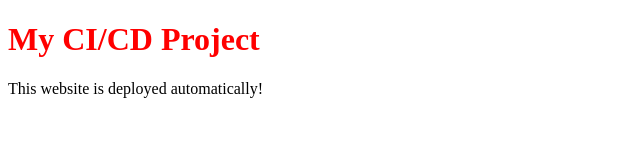
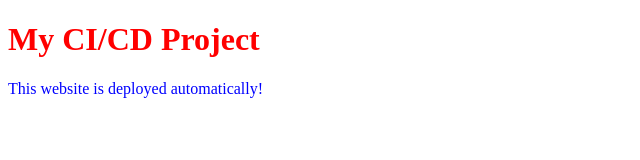
Before and after one commit to raghav834/cicd-learning, a plain HTML site: page index.html in a window 1280 px wide. Shown: the whole page, without its empty margins (0-640 px from the left). Drawn offline with Linux system fonts and the light colour scheme.

```diff
--- a/index.html
+++ b/index.html
@@ -2,6 +2,6 @@
 <html>
 <body>
 <h1 style="color: red;">My CI/CD Project</h1>
-<p>This website is deployed automatically!</p>
+<p style='color: blue;'>This website is deployed automatically!</p>
 </body>
 </html>
```
